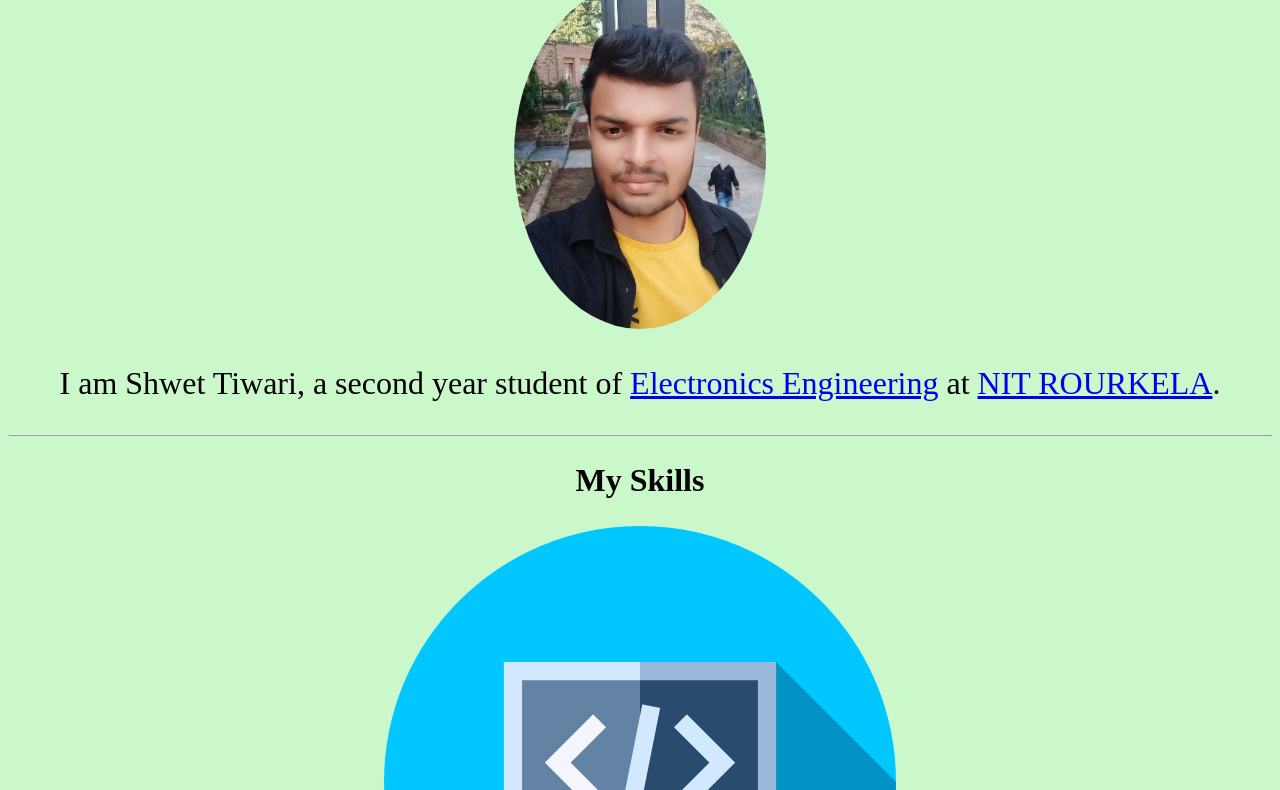
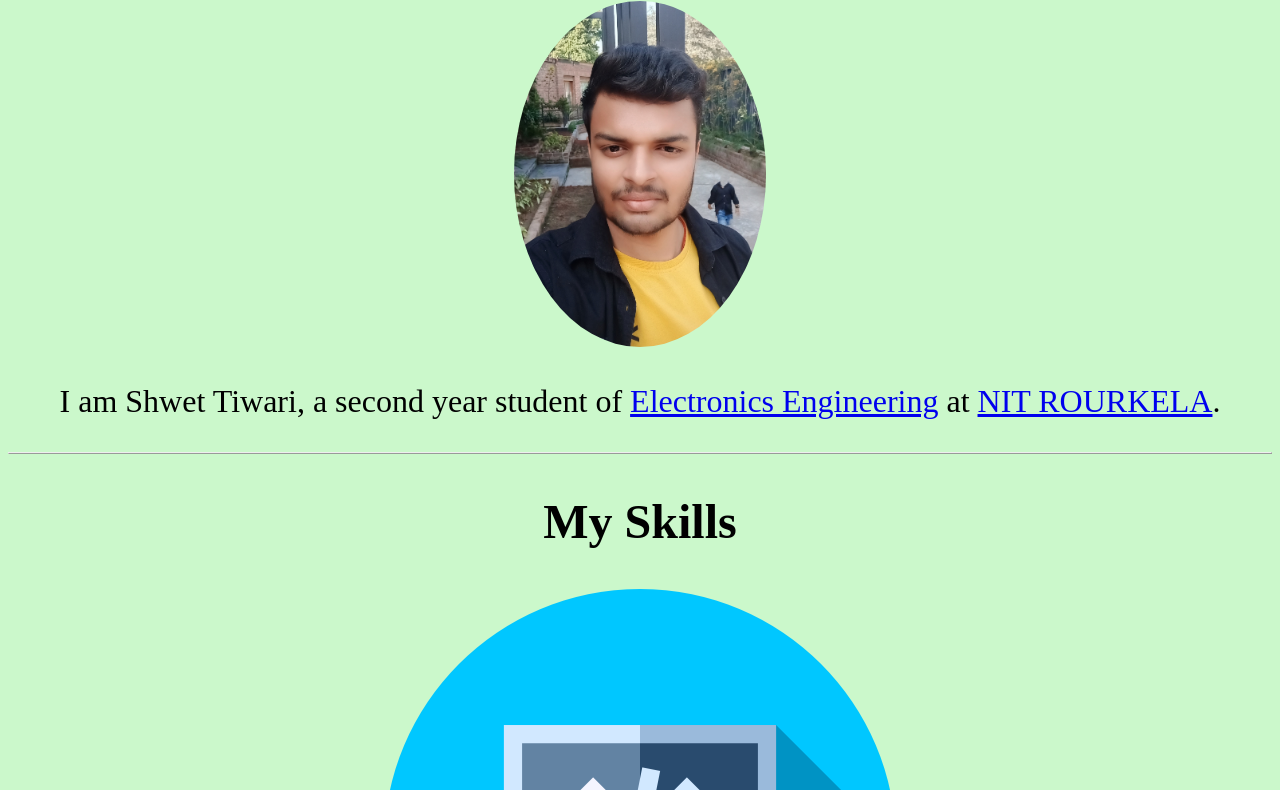
Before and after one commit to shwetst685/contract, a plain HTML site: page index.html in a window 1280 px wide. Shown: the part 753-1543 px from the top of the page. Drawn offline with Linux system fonts and the light colour scheme.

Commit message:
Update styles.css

```diff
--- a/css/styles.css
+++ b/css/styles.css
@@ -31,7 +31,7 @@ hr{
 }
 
 .s_header{
-    font-size: xx-large;
+    font-size: 3em;
 }
 span{
     font-family: Georgia, 'Times New Roman', Times, serif;
```
